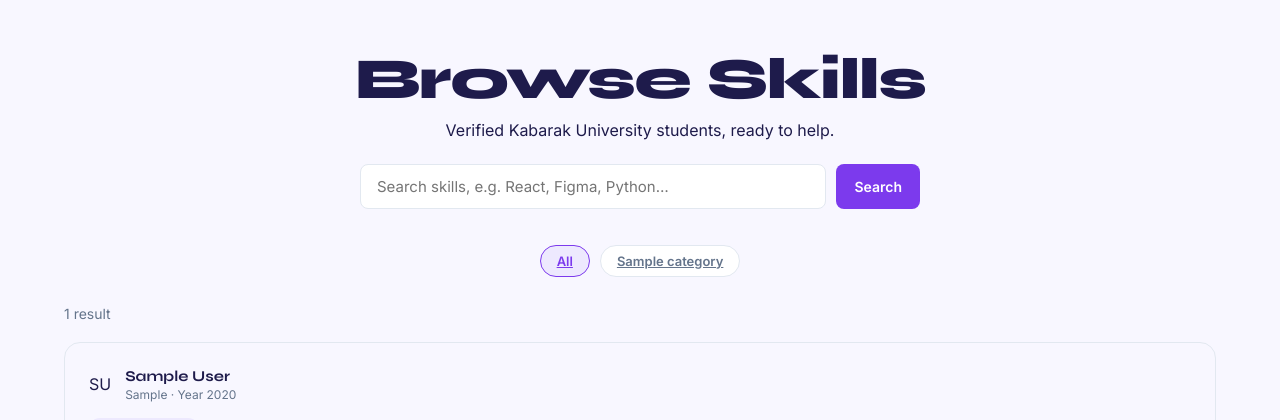
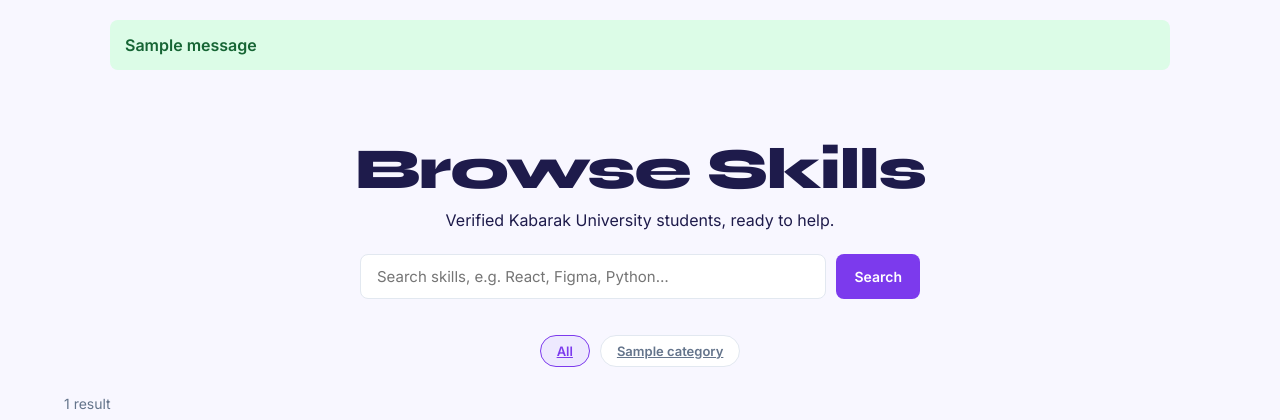
Before and after one commit to bethwelndemo/SkillHub, a Flask app: page /search in a window 1280 px wide. Shown: the part 64-484 px from the top of the page. Run offline with Flask 3, Linux system fonts and the light colour scheme; tables that the repository leaves empty or names only in its code hold one stand-in row (values such as "Sample post"); one stand-in notice (Sample message) is shown; data that the repository does not hold is empty; some libraries are stand-ins or nearby versions.

Commit message:
flash message

```diff
--- a/static/css/style.css
+++ b/static/css/style.css
@@ -975,3 +975,32 @@
 text-decoration:none;
 
 }
+
+.flash-container{
+    max-width:1100px;
+    margin:20px auto;
+    padding:0 20px;
+}
+
+.flash{
+    padding:15px;
+    border-radius:8px;
+    margin-bottom:10px;
+    font-weight:600;
+}
+
+.flash.success{
+    background:#DCFCE7;
+    color:#166534;
+}
+
+.flash.danger,
+.flash.error{
+    background:#FEE2E2;
+    color:#991B1B;
+}
+
+.flash.warning{
+    background:#FEF3C7;
+    color:#92400E;
+}
--- a/templates/base.html
+++ b/templates/base.html
@@ -46,8 +46,20 @@
   </div>
 </nav>
 
+{% with messages = get_flashed_messages(with_categories=true) %}
+  {% if messages %}
+    <div class="flash-container">
+      {% for category, message in messages %}
+        <div class="flash {{ category }}">
+          {{ message }}
+        </div>
+      {% endfor %}
+    </div>
+  {% endif %}
+{% endwith %}
+
 <main>
-  {% block content %}{% endblock %}
+    {% block content %}{% endblock %}
 </main>
 
 <footer class="footer">
```
Also changed, not shown: templates/my_bookings.html (+0 -11 lines).
